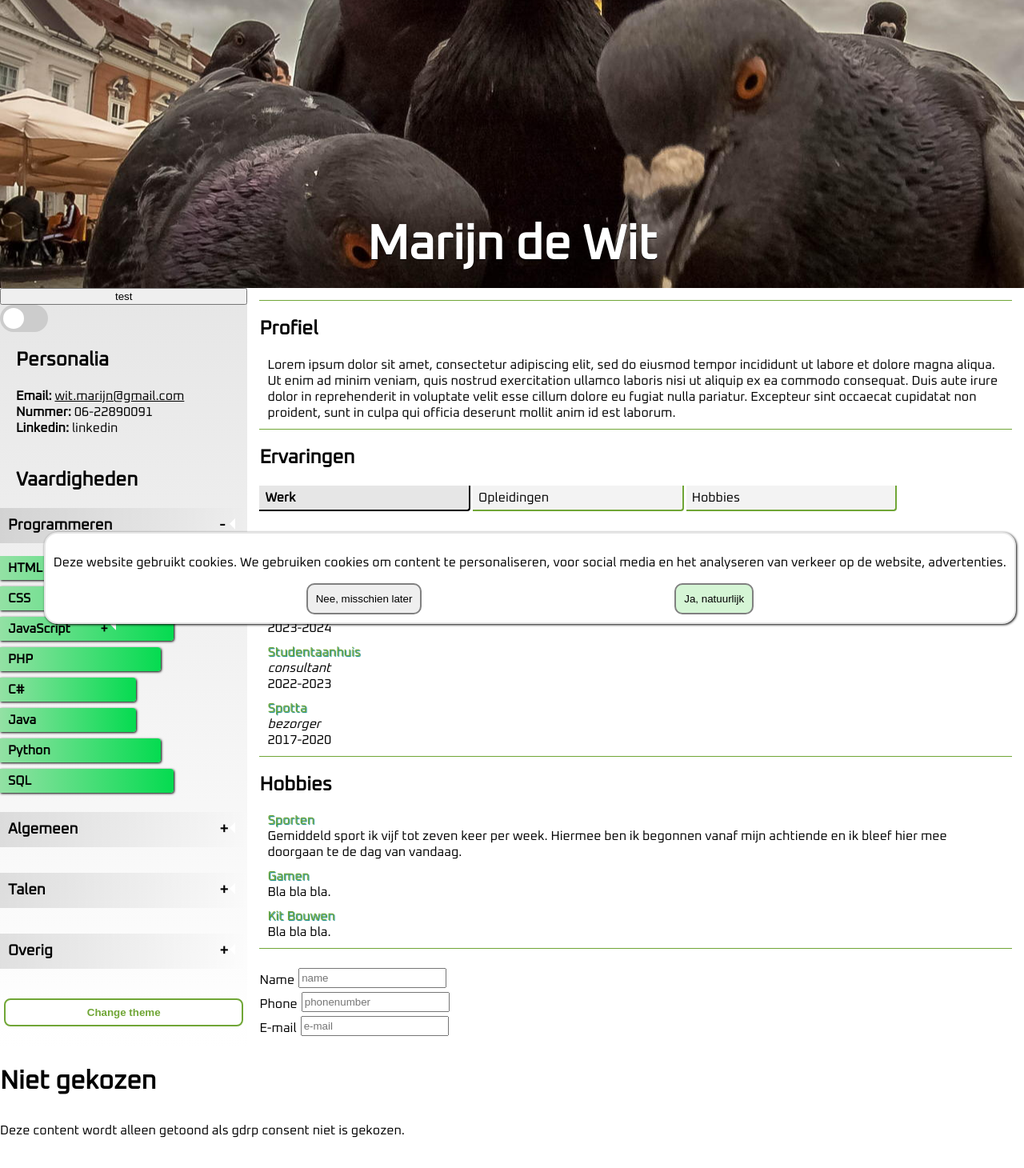
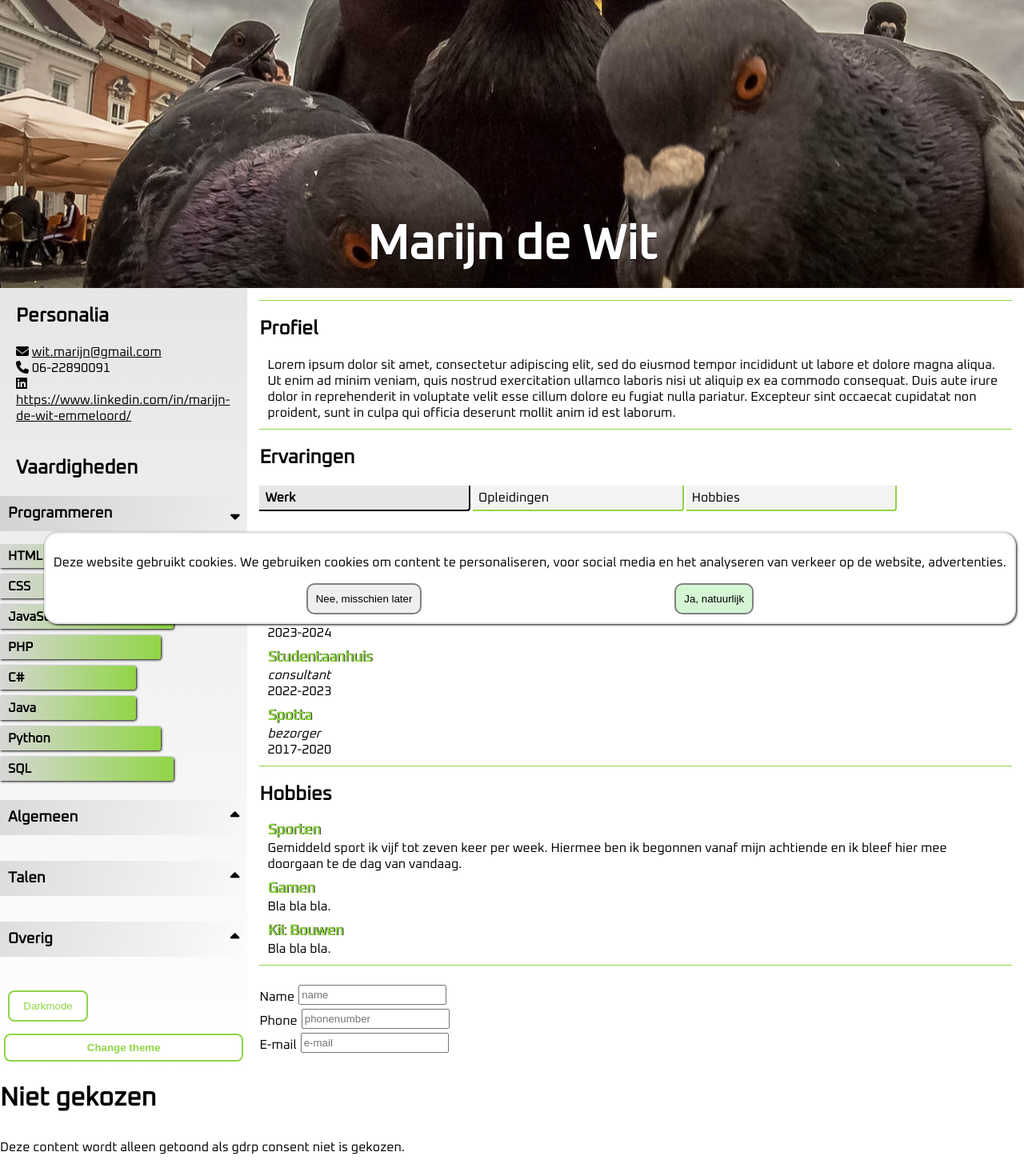
Before and after one commit to ZalfV/Showcase, a PHP site: page / in a window 1280 px wide. Shown: the whole page at 80% size. Before the commit the page ends 1422 px from the top, so only its background shows below. Run offline with PHP 8.4, Linux system fonts and the light colour scheme; some libraries are stand-ins or nearby versions; some web fonts are replaced.

Commit message:
saved theme

```diff
--- a/alt-style.css
+++ b/alt-style.css
@@ -3,7 +3,7 @@
     --accent: #70a636; */
     --background: white;
     --background-soft: #e6e6e6;
-    --accent: #70a636;
+    --accent: #90d546;
     --highlight: #84ff00;
     --text: black;
 }
@@ -160,8 +160,10 @@ article {
 }
 .container span {
     color: var(--accent);
-    text-shadow: teal 1px 1px 1px;
+    text-shadow: #333 1px 0px 0px;
     text-transform: capitalize;
+    font-weight: bold;
+    font-size: 18px;
 }
 .container p {
     margin: 10px;
--- a/css/buttons.css
+++ b/css/buttons.css
@@ -8,64 +8,12 @@
   margin: 5px;
 }
 
-.dm-switch {
-    position: relative;
-    display: inline-block;
-    width: 60px;
-    height: 34px;
+.button-darkmode {
+  background-color: var(--background);
+  border: 2px solid var(--accent);
+  border-radius: 8px;
+  color: var(--accent);
+  margin: 10px;
+  padding: 10px;
+  max-width: 100px;
 }
-
-  /* Hide default HTML checkbox */
-  .dm-switch input {
-    opacity: 0;
-    width: 0;
-    height: 0;
-  }
-
-  /* The dm-slider */
-  .dm-slider {
-    position: absolute;
-    cursor: pointer;
-    top: 0;
-    left: 0;
-    right: 0;
-    bottom: 0;
-    background-color: #ccc;
-    -webkit-transition: .4s;
-    transition: .4s;
-  }
-
-  .dm-slider:before {
-    position: absolute;
-    content: "";
-    height: 26px;
-    width: 26px;
-    left: 4px;
-    bottom: 4px;
-    background-color: white;
-    -webkit-transition: .4s;
-    transition: .4s;
-  }
-
-  input:checked + .dm-slider {
-    background-color: #2196F3;
-  }
-
-  input:focus + .dm-slider {
-    box-shadow: 0 0 1px #2196F3;
-  }
-
-  input:checked + .dm-slider:before {
-    -webkit-transform: translateX(26px);
-    -ms-transform: translateX(26px);
-    transform: translateX(26px);
-  }
-
-  /* Rounded sliders */
-  .dm-slider {
-    border-radius: 34px;
-  }
-
-  .dm-slider:before {
-    border-radius: 50%;
-  }
--- a/css/chart.css
+++ b/css/chart.css
@@ -14,7 +14,8 @@
     margin-bottom: 8px;
     border-top-right-radius: 4px;
     border-bottom-right-radius: 4px;
-    background: linear-gradient(to right, #93e1a4, #05db50);
+    /* background: linear-gradient(to right, #93e1a4, #05db50); */
+    background: linear-gradient(to right, #d7d7d7, var(--accent));
     transition: max-height 0.7s ease;
 }
 .chart-bar:has(div) {
@@ -53,3 +54,6 @@
     padding: 10px;
     background: linear-gradient(to right, #0000001d, transparent);
 }
+.chart-header i {
+    transition: transform 0.3s ease-out;
+}
--- a/index.html
+++ b/index.html
@@ -20,27 +20,24 @@
         <!--Header end-->
         <section class="body">
             <section class="sidebar vertical">
-                <button class="button-darkmode">test</button>
-                <label class="dm-switch button-darkmode">
-                    <input type="checkbox">
-                    <span class="dm-slider"></span>
-                </label>
                 <section>
                     <h2 class="margin">Personalia</h2>
                     <ul class="contact-list margin">
                         <li>
-                            <b>Email: </b>
-                            <a target="_blank" href="wit.marijn@gmail.com?subject=Website%20Contact">
+                            <i class="fa-solid fa-envelope"></i>
+                            <a href="mailto:wit.marijn@gmail.com?subject=Contact%20via%20website">
                                 wit.marijn@gmail.com
                             </a>
                         </li>
                         <li>
-                            <b>Nummer: </b>
+                            <i class="fa-solid fa-phone"></i>
                             06-22890091
                         </li>
                         <li>
-                            <b>Linkedin: </b>
-                            linkedin
+                            <i class="fa-brands fa-linkedin"></i>
+                            <a href="https://www.linkedin.com/in/marijn-de-wit-emmeloord/">
+                                https://www.linkedin.com/in/marijn-de-wit-emmeloord/
+                            </a>
                         </li>
                     </ul>
                 </section>
@@ -48,7 +45,7 @@
                     <h2 class="margin">Vaardigheden</h2>
                     <h3 class="chart-header">
                         Programmeren
-                        <span class="dropdown-icon">-</span>
+                        <i class="fa-solid fa-caret-up" style="transform: rotate(-180deg)"></i>
                     </h3>
                     <ul class="chart--horiz extended" id="Programmeren">
                         <li class="chart-bar shadowed" style="width: 90%">
@@ -128,7 +125,7 @@
                     </ul>
                     <h3 class="chart-header">
                         Algemeen
-                        <span class="dropdown-icon">+</span>
+                        <i class="fa-solid fa-caret-up"></i>
                     </h3>
                     <ul class="chart--horiz" id="Algemeen">
                         <li class="chart-bar shadowed" style="width: 70%">
@@ -170,7 +167,7 @@
                     </ul>
                     <h3 class="chart-header">
                         Talen
-                        <span class="dropdown-icon">+</span>
+                        <i class="fa-solid fa-caret-up"></i>
                     </h3>
                     <ul class="chart--horiz" id="Talen">
                         <li class="chart-bar shadowed" style="width: 99%">
@@ -194,7 +191,7 @@
                     </ul>
                     <h3 class="chart-header">
                         Overig
-                        <span class="dropdown-icon">+</span>
+                        <i class="fa-solid fa-caret-up"></i>
                     </h3>
                     <ul class="chart--horiz" id="Overig">
                         <li class="chart-bar shadowed" style="width: 85%">
@@ -217,6 +214,7 @@
                         </li>
                     </ul>
                 </section>
+                <button class="button-darkmode">Darkmode</button>
                 <button class="button-theme">Change theme</button>
             </section>
             <section class="content">
@@ -343,6 +341,7 @@
             </section>
         </div>
     </body>
+    <script src="https://kit.fontawesome.com/ec21e68940.js" crossorigin="anonymous"></script>
     <script src="https://code.jquery.com/jquery-3.5.1.js"></script>
     <script src="js/main.js"></script>
     <script src="js/tabs.js"></script>
--- a/js/dropdown.js
+++ b/js/dropdown.js
@@ -1,5 +1,5 @@
 $(".chart-bar").click(dropdown);
-$(".chart-header").click(dropdown2);
+$(".chart-header").click(headerDropdown);
 
 
 function dropdown() {
@@ -14,14 +14,15 @@ function dropdown() {
     }
 }
 
-function dropdown2() {
+function headerDropdown() {
     let targetElement = $(this).next()[0];
 
     if (!targetElement.classList.contains("extended")) {
         targetElement.classList.add("extended");
-        $(this).find(".dropdown-icon")[0].innerHTML = "-"
+        // -180 so it rotates left
+        $(this).find("i")[0].style = "transform: rotate(-180deg)";
     } else if (targetElement.classList.contains("extended")) {
         targetElement.classList.remove("extended");
-        $(this).find(".dropdown-icon")[0].innerHTML = "+"
+        $(this).find("i")[0].style = "";
     }
 }
--- a/js/main.js
+++ b/js/main.js
@@ -1,8 +1,11 @@
 let slideTimer = window.setTimeout("slideRight()", 5000);
 let themeIndex = 1;
+// r,g,b,orange,purple
+let colors = ["#FF3333","#70a636","#33BFFF","#FF5733","#B533FF"];
 
 $(document).ready(function() {
     initDarkMode();
+    initAccentTheme();
 
     // bind event to dark mode button
     $('.body').on('click', ".button-darkmode", function() {
@@ -10,7 +13,7 @@ $(document).ready(function() {
     });
     // bind event to theme button
     $('.body').on('click', ".button-theme", function() {
-        changeAccentColor();
+        changeAccentTheme();
     });
     // slideTimer;
 })
@@ -21,28 +24,41 @@ function initDarkMode() {
         $(document.body).attr("data-theme", localStorage.getItem("theme"));
     } else {
         $(document.body).attr("data-theme", "light");
-        localStorage.setItem("theme", "light");
+
+        setLocalTheme("light");
+    }
+}
+
+function initAccentTheme() {
+    if (localStorage.getItem("accentTheme") != null) {
+        document.documentElement.style.setProperty("--accent", colors[localStorage.getItem("accentTheme")]);
+    } else {
+        // set to second color
+        setLocalAccentTheme(1);
     }
 }
 
 function toggleDarkMode() {
-    if ($(document.body).attr("data-theme") == "light") {
-        $(document.body).attr("data-theme", "dark");
-    } else {
-        $(document.body).attr("data-theme", "light");
-    }
+    ($(document.body).attr("data-theme") == "light") ? $(document.body).attr("data-theme", "dark") : $(document.body).attr("data-theme", "light");
 
-    localStorage.setItem("theme", $(document.body).attr("data-theme"));
+    setLocalTheme($(document.body).attr("data-theme"));
 }
 
-function changeAccentColor() {
-    // loop themeIndex
+function changeAccentTheme() {
+    // themeIndex overflow handling
     (themeIndex < 4) ? themeIndex += 1 : themeIndex = 0;
 
-    // r,g,b,orange,purple
-    let colors = ["#FF3333","#70a636","#33BFFF","#FF5733","#B533FF"];
+    document.documentElement.style.setProperty("--accent", colors[themeIndex]);
 
-    document.documentElement.style.setProperty("--accent", colors[themeIndex]);
+    setLocalAccentTheme(themeIndex);
+}
+
+function setLocalTheme(value) {
+    localStorage.setItem("theme", value);
+}
+
+function setLocalAccentTheme(accentIndex) {
+    localStorage.setItem("accentTheme", accentIndex);
 }
 
 /*slideshow*/
```
Lines whose indentation alone changed are shown as unchanged.
